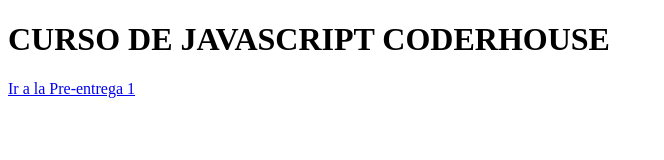
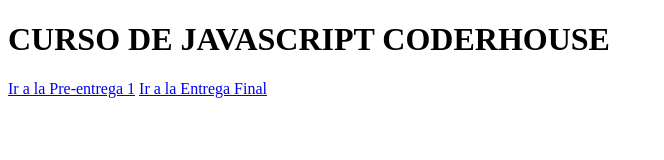
Before and after one commit to betancourtfit/Curso-javascript, a plain HTML site: page index.html in a window 1280 px wide. Shown: the whole page, without its empty margins (0-664 px from the left). Drawn offline with Linux system fonts and the light colour scheme.

Commit message:
agregar link a la entrega final

```diff
--- a/index.html
+++ b/index.html
@@ -9,4 +9,5 @@
 <body>
     <h1>CURSO DE JAVASCRIPT CODERHOUSE</h1>
     <a href="./Pre-entrega-1/index.html">Ir a la Pre-entrega 1</a>
+    <a href="./entrega-final/index.html">Ir a la Entrega Final</a>
 </body>
```
